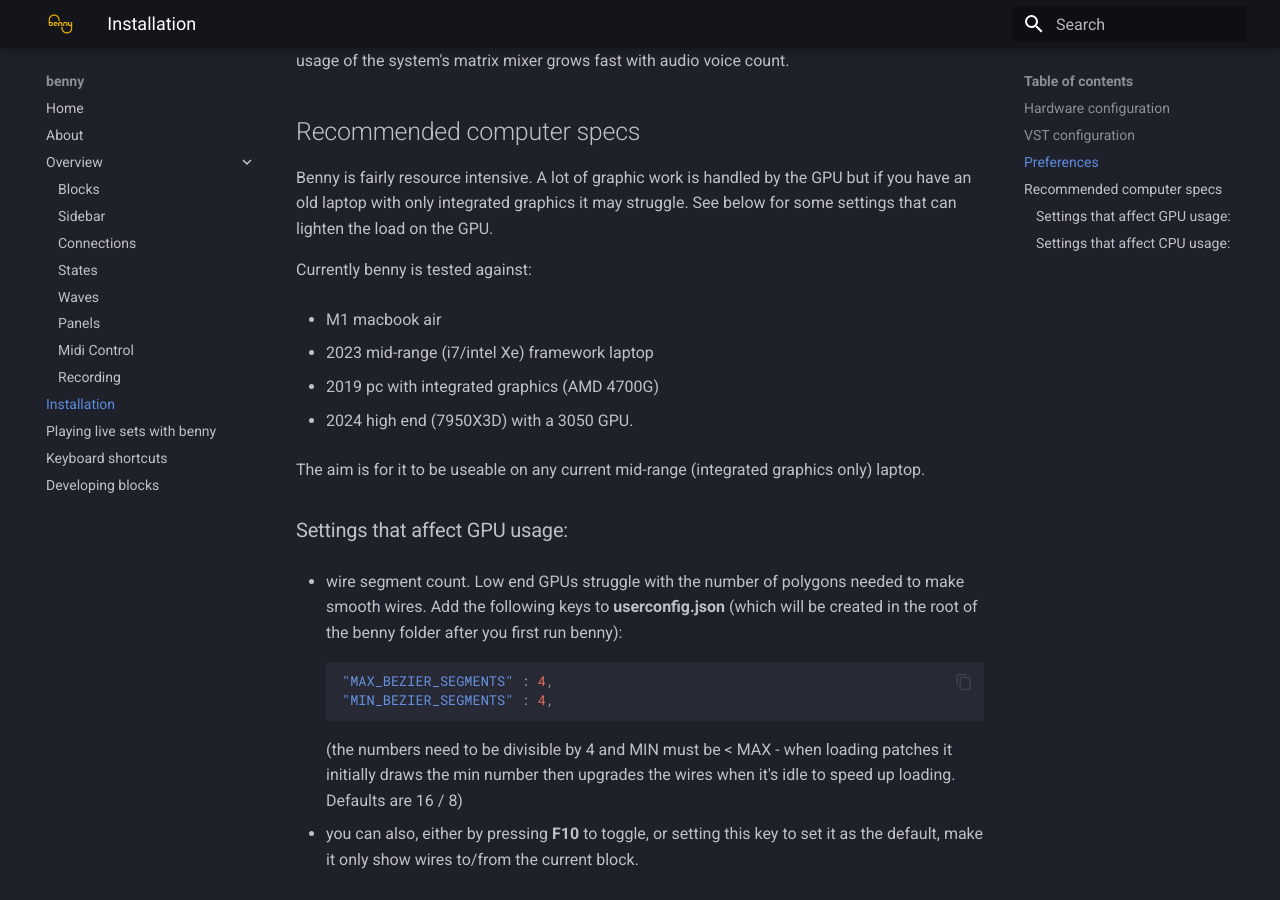
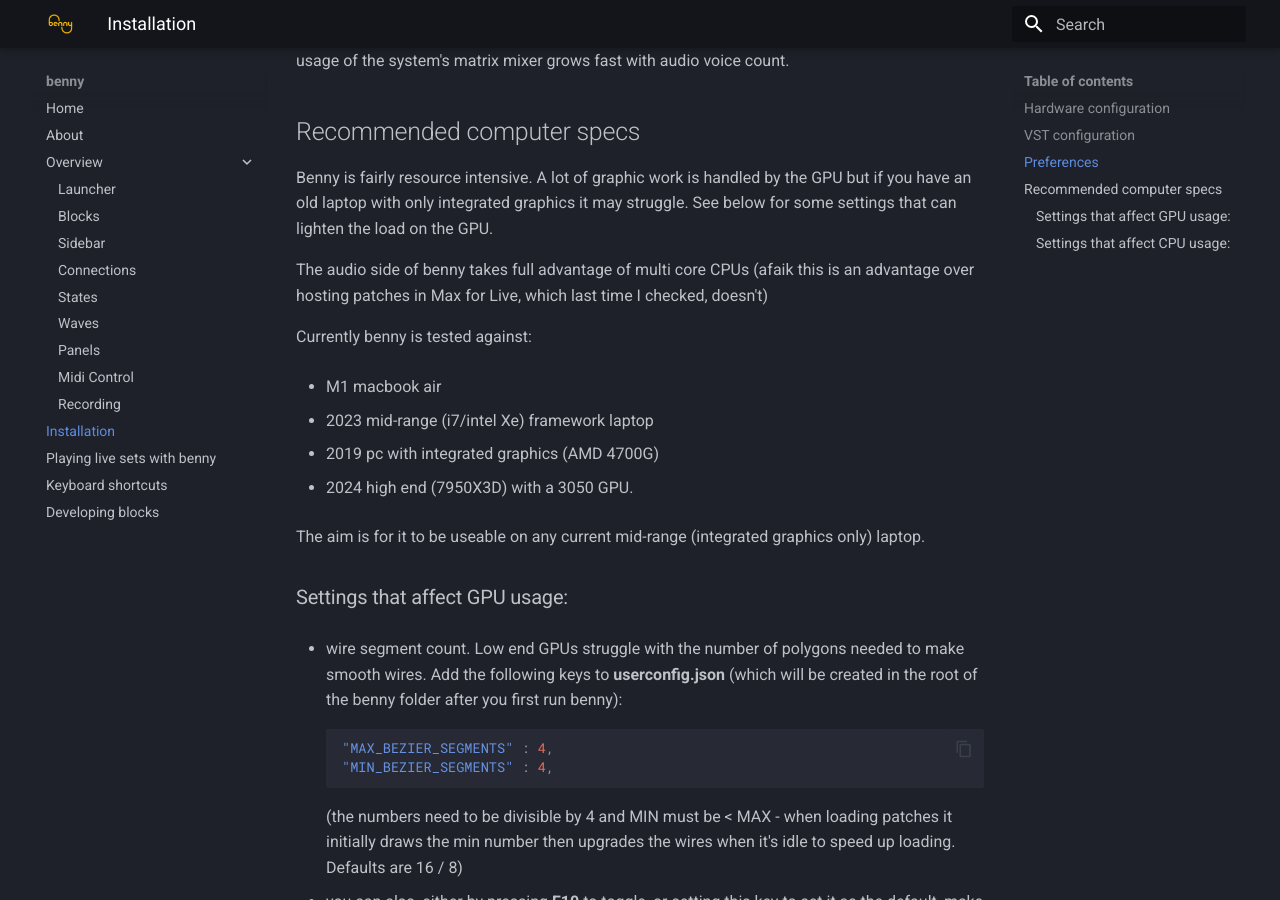
Before and after one commit to playbenny/benny_manual, an MkDocs documentation site: the page built from docs/installation.md, in a window 1280 px wide and 900 px high, scrolled down 1822 px. Built offline with MkDocs 1.6.1 and Material for MkDocs 9.7.7, drawn with Linux system fonts in a browser that asks for light colours.

Commit message:
launcher windows added

```diff
--- a/docs/installation.md
+++ b/docs/installation.md
@@ -53,6 +53,8 @@
 
 Benny is fairly resource intensive. A lot of graphic work is handled by the GPU but if you have an old laptop with only integrated graphics it may struggle. See below for some settings that can lighten the load on the GPU.
 
+The audio side of benny takes full advantage of multi core CPUs (afaik this is an advantage over hosting patches in Max for Live, which last time I checked, doesn't)
+
 Currently benny is tested against:
 
 - M1 macbook air
--- a/mkdocs.yml
+++ b/mkdocs.yml
@@ -29,6 +29,7 @@
   - Home: index.md
   - About: about.md
   - Overview:
+    - Launcher : launcher.md
     - Blocks : blocks.md
     - Sidebar : sidebar.md
     - Connections : connections.md
```
Also changed, not shown: docs/launcher.md (added, +17 -0 lines), docs/assets/screenshots/launcher_window.png (added), docs/assets/screenshots/max_console.png (added).
